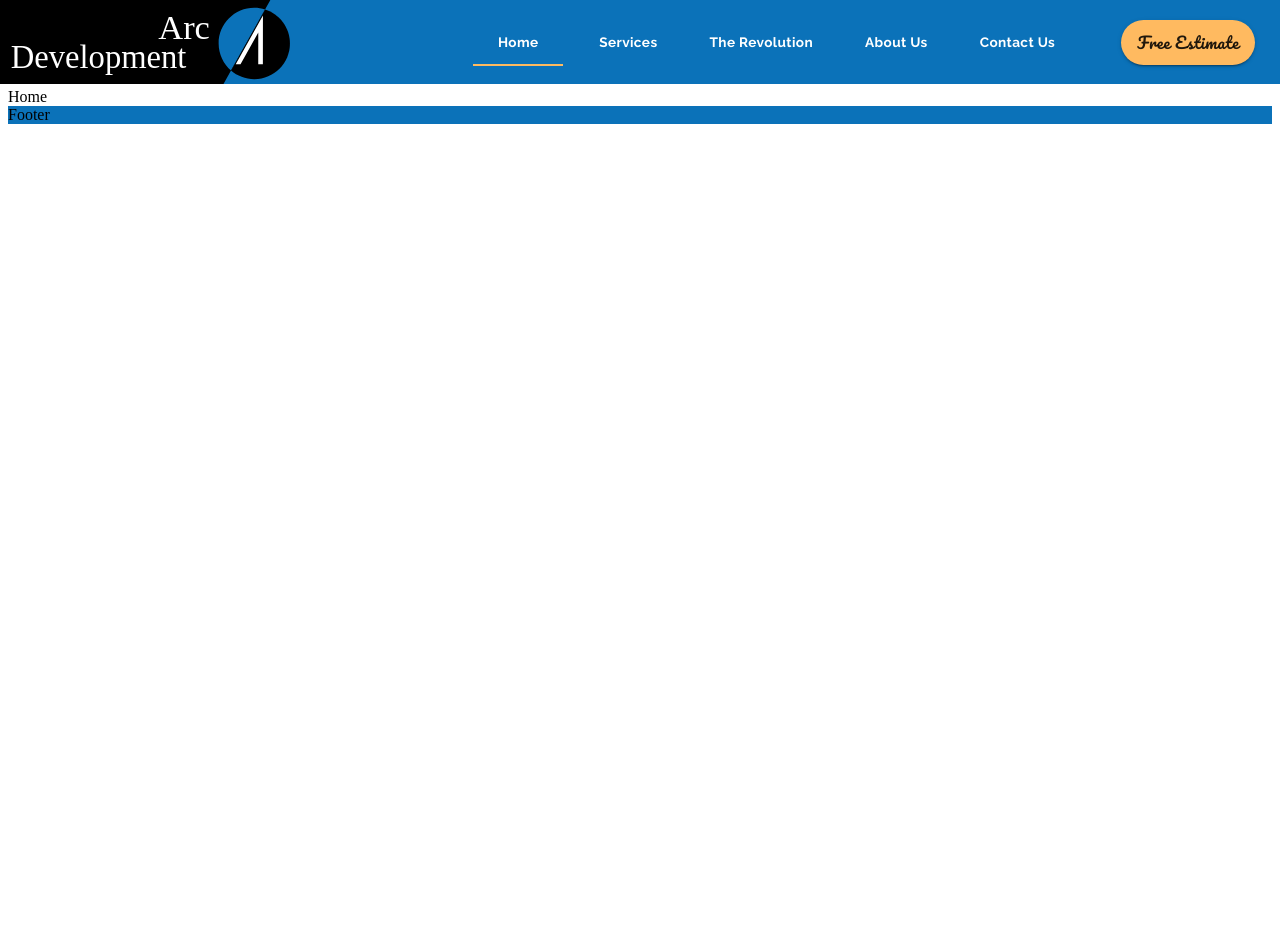
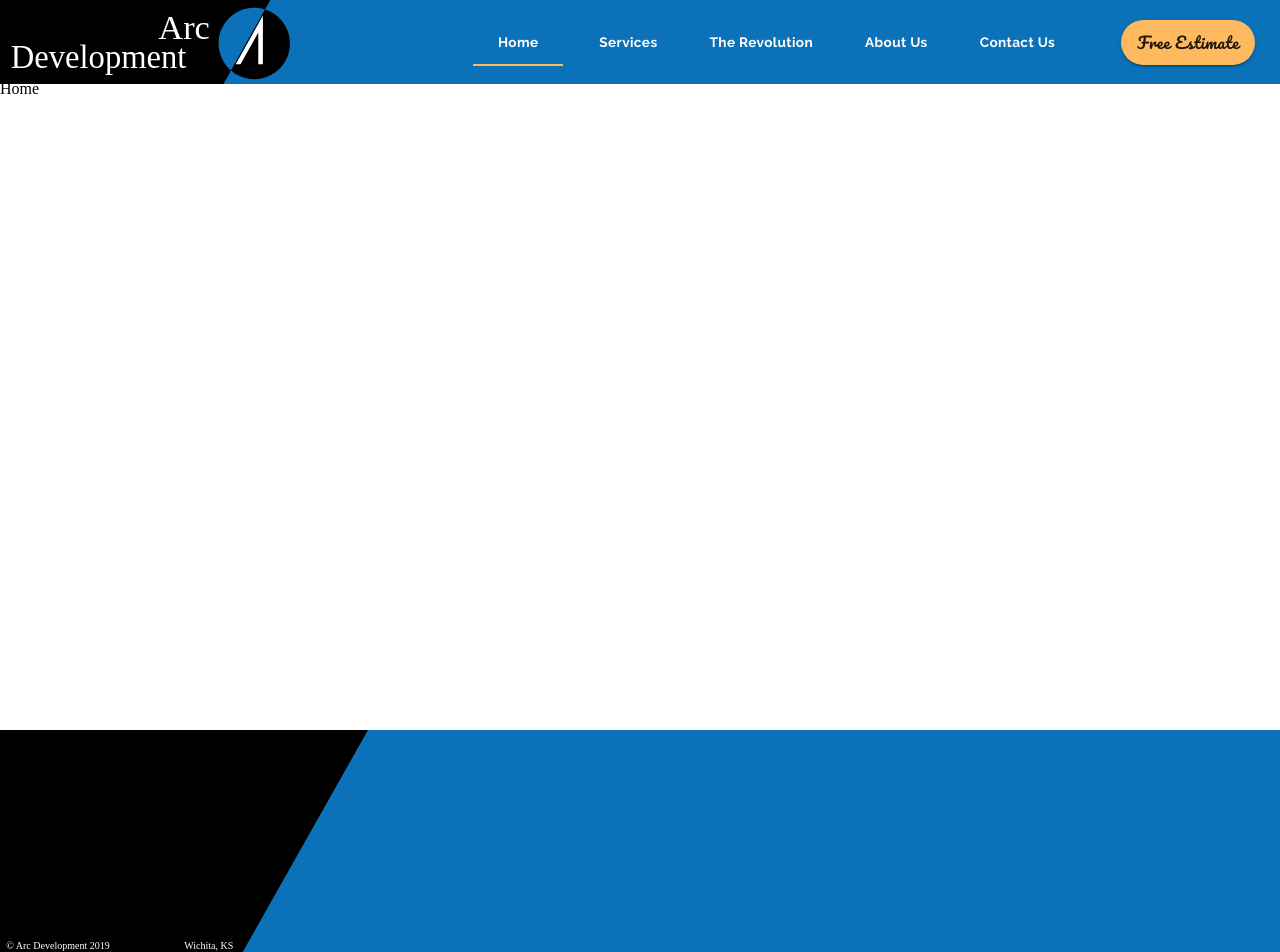
Before and after one commit to Dulatto/mui-react-project, a React (Create React App) app: page / in a window 1280 px wide. Shown: the top 952 px of the page. Before the commit the page ends 800 px from the top, so only its background shows below. Built offline with nearby package versions, Linux system fonts and the light colour scheme.

Commit message:
mui footer

```diff
--- a/public/index.html
+++ b/public/index.html
@@ -9,7 +9,7 @@
       name="description"
       content="Web site created using create-react-app"
     />
-    <link rel="apple-touch-icon" href="%PUBLIC_URL%/logo192.png" />
+
     <!--
       manifest.json provides metadata used when your web app is installed on a
       user's mobile device or desktop. See https://developers.google.com/web/fundamentals/web-app-manifest/
@@ -30,7 +30,7 @@
     -->
     <title>JS Development</title>
   </head>
-  <body>
+  <body style="margin: 0">
     <noscript>You need to enable JavaScript to run this app.</noscript>
     <div id="root"></div>
     <!--
--- a/src/components/App.js
+++ b/src/components/App.js
@@ -11,7 +11,7 @@ function App() {
       <BrowserRouter>
         <Header />
         <Switch>
-          <Route exact path='/' component={() => <div>Home</div>} />
+          <Route exact path='/' component={() => <div style={{ height: '650px' }}>Home</div>} />
           <Route exact path='/services' component={() => <div>Services</div>} />
           <Route exact path='/customsoftware' component={() => <div>Custom Software</div>} />
           <Route exact path='/mobileapps' component={() => <div>Mobile Apps</div>} />
--- a/src/components/ui/Footer.js
+++ b/src/components/ui/Footer.js
@@ -1,17 +1,33 @@
 import React from 'react'
 import { makeStyles } from '@mui/styles';
+
+import footerAdornment from '../../assets/Footer Adornment.svg'
 
 
 const useStyles = makeStyles(theme => ({
     footer: {
         backgroundColor: theme.palette.common.blue,
-        width: '100%'
+        width: '100%',
+        // zIndex: 1302,
+        // position: 'relative'
+    },
+    adornment: {
+        width: '23em',
+        verticalAlign: 'bottom!important',
+        [theme.breakpoints.down('md')]: {
+            width: '19em'
+        },
+        [theme.breakpoints.down('xs')]: {
+            width: '13em'
+        }
     }
 }))
 
 export default function Footer() {
     const classes = useStyles()
     return (
-        <footer className={classes.footer}>Footer</footer>
+        <footer className={classes.footer}>
+            <img alt='black decor' src={footerAdornment} className={classes.adornment} />
+        </footer>
     )
 }
--- a/src/components/ui/Header.js
+++ b/src/components/ui/Header.js
@@ -115,7 +115,8 @@ const useStyles = makeStyles(theme => ({
 
     },
     appbar: {
-        zIndex: theme.zIndex.modal + 1
+        zIndex: theme.zIndex.modal + 1,
+
     }
 }));
 
```
